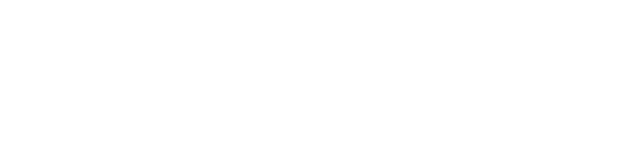
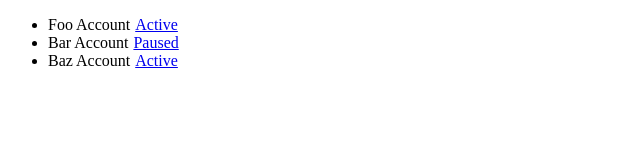
Before and after one commit to andrei-m/backbone-demo, a plain HTML site: page index.html in a window 1280 px wide. Shown: the whole page, without its empty margins (0-640 px from the left). Drawn offline with nearby package versions, Linux system fonts and the light colour scheme.

Commit message:
Basic rendering of a collection

```diff
--- a/index.html
+++ b/index.html
@@ -6,9 +6,73 @@
     <script src="http://ajax.googleapis.com/ajax/libs/jquery/1.8.2/jquery.min.js"></script>
     <script type="text/javascript" src="js/underscore-min.js"></script>
     <script type="text/javascript" src="js/backbone-min.js"></script>
-    <script type="text/javascript">
+
+    <!-- Templates (must go before view definitions -->
+    <script type="text/template" id="account-template">
+      <label><%- name %></label><a href="#"><%- status %></a>
     </script>
+
+    <style type="text/css">
+      .account-row a {
+        padding-left: 5px
+      }
+    </style>
   </head>
   <body>
+    <section id="main">
+      <ul id="accounts-list">
+      </ul>
+    </section>
+
+    <!-- backbone definitions -->
+    <script type="text/javascript">
+      var Account = Backbone.Model.extend({
+        name: null,
+        status: null
+      });
+
+      var AccountsList = Backbone.Collection.extend({
+        model: Account
+      });
+
+      var AccountRow = Backbone.View.extend({
+        tagName: "li",
+        className: "account-row",
+        template: _.template($('#account-template').html()),
+        render: function() {
+          $(this.el).html(this.template(this.model.toJSON()));
+          return this;
+        },
+      });
+
+      // The #accounts-list ul is governed by this view
+      var AccountsView = Backbone.View.extend({
+        el: $("#accounts-list"),
+        initialize: function() {
+          this.accounts = accounts;
+          AccountsList.bind('all', this.render, this);
+        },
+        render: function() {
+          var ul = $(this.el);
+          ul.children().remove();
+
+          this.accounts.each(function(account) {
+            var rowView = new AccountRow({ model: account });
+            var toAppend = rowView.render().el;
+            ul.append(toAppend);
+          });
+        }
+      });
+
+      //TODO: get these from the server
+      var foo = new Account({ name: "Foo Account", status: "Active" });
+      var bar = new Account({ name: "Bar Account", status: "Paused" });
+      var baz = new Account({ name: "Baz Account", status: "Active" });
+      var accounts = new AccountsList([foo, bar, baz]);
+
+      var App = new AccountsView;
+      App.render();
+    </script>
+
   </body>
 </html>
```
